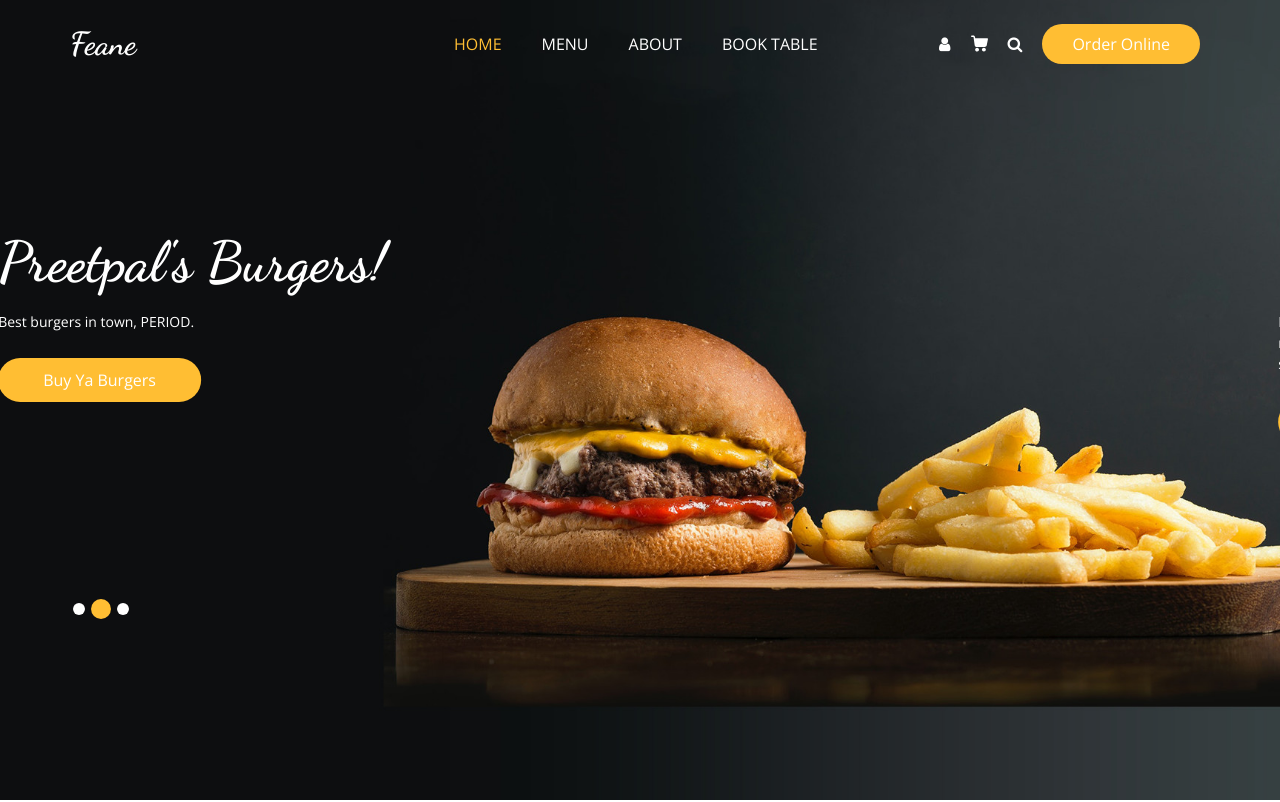
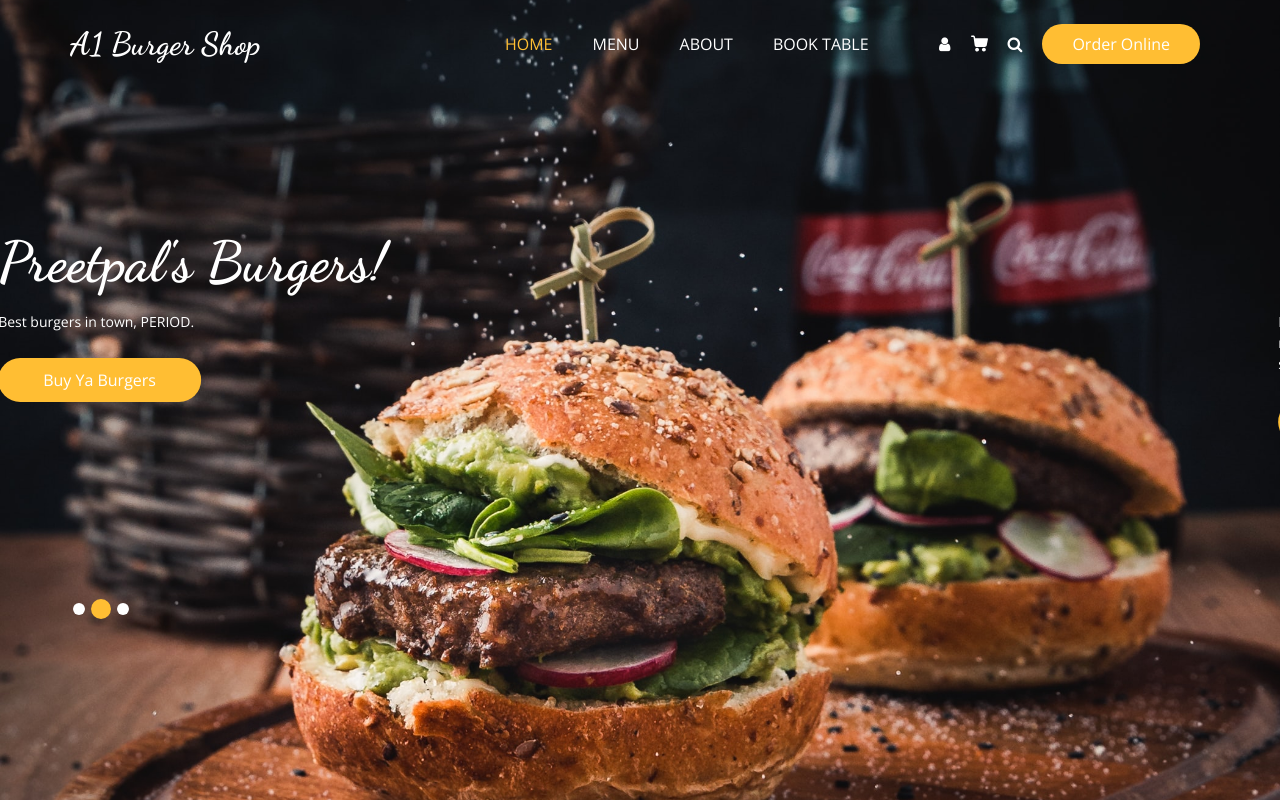
Before and after one commit to PreetpalDhaliwal/cpnt-201-a2-a1burgershop, a plain HTML site: page index.html in a window 1280 px wide. Shown: the top 802 px of the page. Drawn offline with nearby package versions, Linux system fonts and the light colour scheme; some packages are replaced by stand-ins of ours.

Commit message:
updatedlogo and backround image

```diff
--- a/index.html
+++ b/index.html
@@ -36,7 +36,7 @@
 
   <div class="hero_area">
     <div class="bg-box">
-      <img src="images/hero-bg.jpg" alt="">
+      <img src="images/burger.jpg" alt="">
     </div>
     <!-- header section strats -->
     <header class="header_section">
@@ -44,7 +44,7 @@
         <nav class="navbar navbar-expand-lg custom_nav-container ">
           <a class="navbar-brand" href="index.html">
             <span>
-              Feane
+              A1 Burger Shop
             </span>
           </a>
 
```
Also changed, not shown: images/burger.jpg (added), 1 other file.
